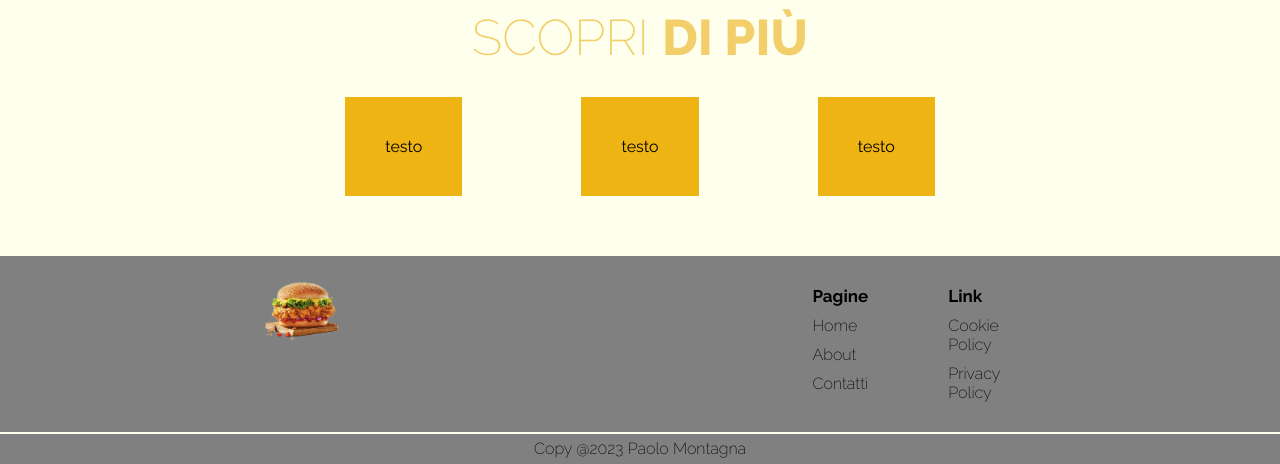
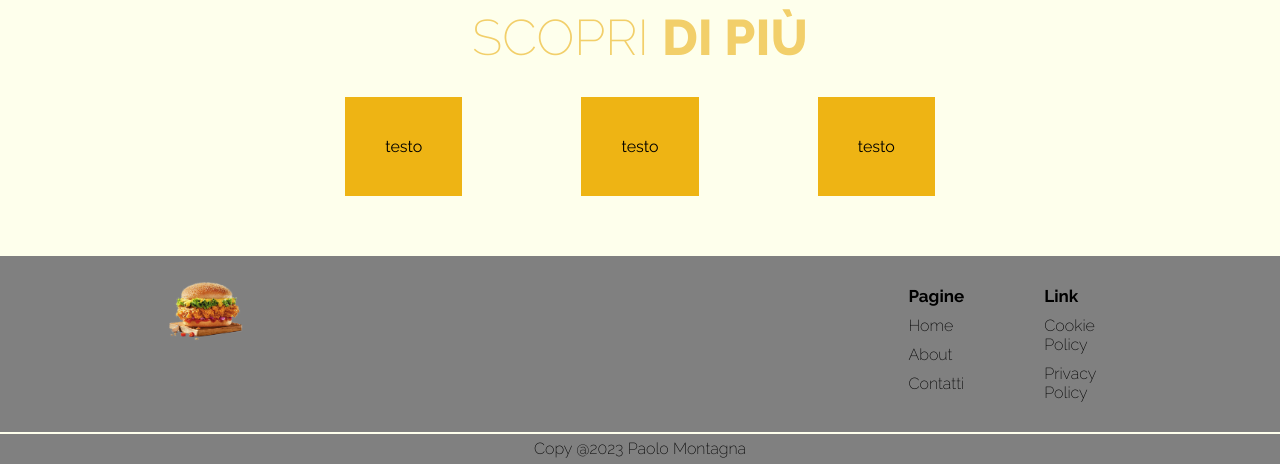
Before and after one commit to OodDev/simulazione-landing, a plain HTML site: page index.html in a window 1280 px wide. Shown: the part 572-1036 px from the top of the page. Drawn offline with Linux system fonts and the light colour scheme.

Commit message:
Milestone 5 - footer no hidden col, riga bianca vw

```diff
--- a/style.css
+++ b/style.css
@@ -285,10 +285,11 @@ h1 {
 
 footer{
     background-color: rgb(128, 128, 128);
+    width: 100%;
 }
 
 footer div:first-of-type {
-    width: 100vh;
+    width: 100vw;
     max-width: 992px;
     margin: 0 auto;
     display: flex;
```
